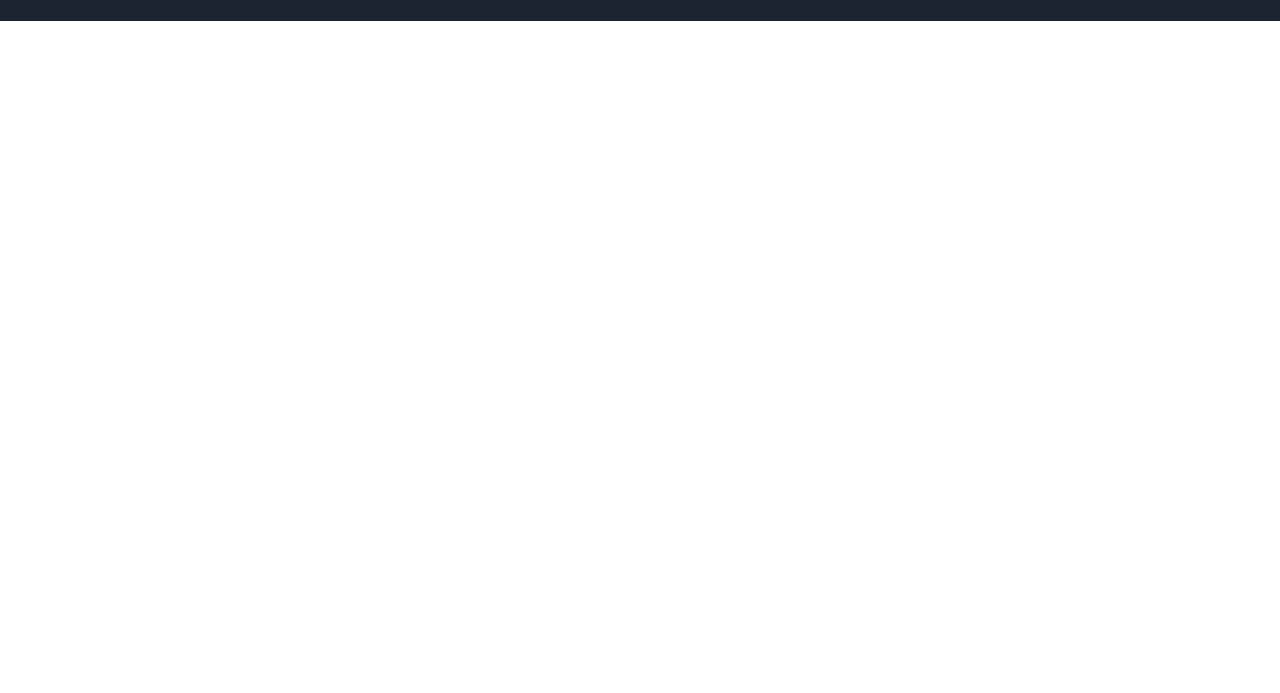
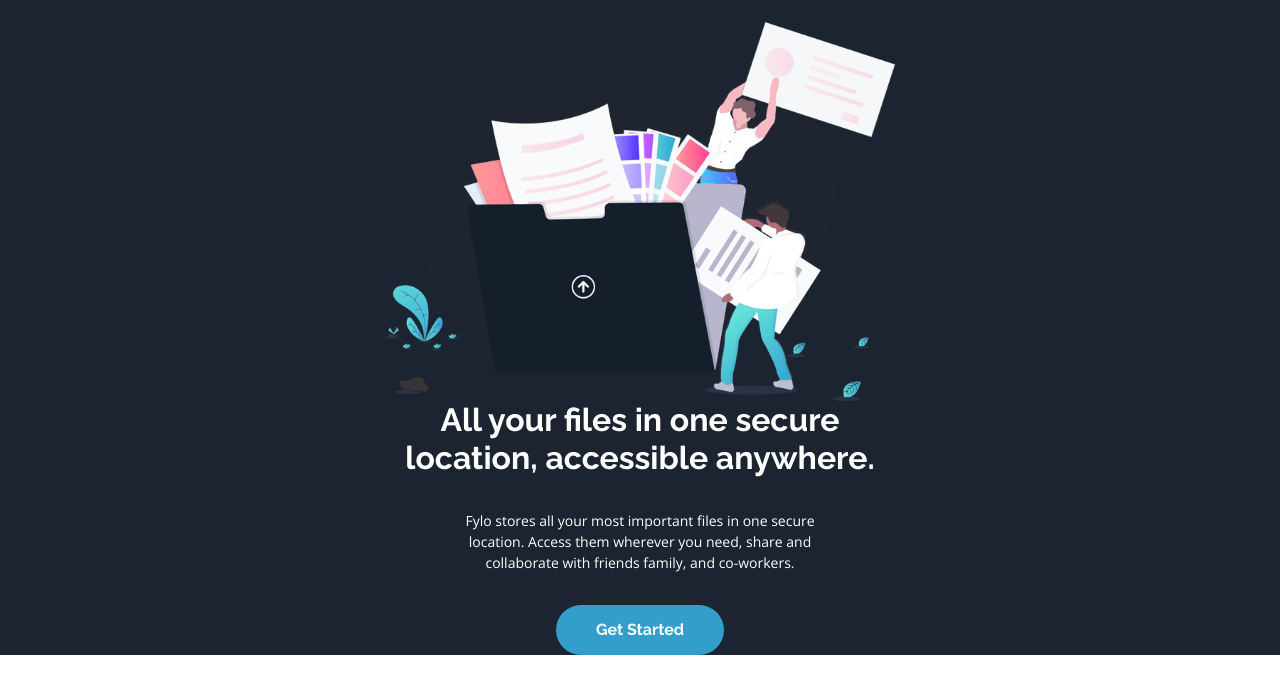
Before and after one commit to Avantifer/Proyectos, a website: page 12.- Duodecimo Proyecto (fylo-dark-landing-page)/index.html in a window 1280 px wide. Shown: the part 79-772 px from the top of the page. Drawn offline with nearby package versions, Linux system fonts and the light colour scheme.

Commit message:
Termino el header

```diff
--- a/12.- Duodecimo Proyecto (fylo-dark-landing-page)/index.html
+++ b/12.- Duodecimo Proyecto (fylo-dark-landing-page)/index.html
@@ -17,7 +17,15 @@
                 <p>Team</p>
                 <p>Sign in</p>
             </div>
-
         </nav>
+        <header>
+            <img src="img/illustration-intro.png" alt="Header Image">
+            <div class="text">
+                <h2>All your files in one secure location, accessible anywhere.</h2>
+                <p>Fylo stores all your most important files in one secure location. Access them wherever you need, share and collaborate with
+                    friends family, and co-workers.</p>
+                <button class="btn rounded-pill">Get Started</button>
+            </div>
+        </header>
     </body>
 </html>
--- a/12.- Duodecimo Proyecto (fylo-dark-landing-page)/sass/abstract/_mixins.scss
+++ b/12.- Duodecimo Proyecto (fylo-dark-landing-page)/sass/abstract/_mixins.scss
@@ -0,0 +1,8 @@
+@media (max-width: 769px) {
+    header{
+        img, .text, .btn{
+            width: 90% !important;
+        }
+
+    }
+}
--- a/12.- Duodecimo Proyecto (fylo-dark-landing-page)/sass/base/_base.scss
+++ b/12.- Duodecimo Proyecto (fylo-dark-landing-page)/sass/base/_base.scss
@@ -7,4 +7,5 @@
     font-family: "Open Sans", sans-serif !important;
     font-size: $font-regular-size !important;
     font-weight: 400 !important;
+    color: $color-white !important;
 }
--- a/12.- Duodecimo Proyecto (fylo-dark-landing-page)/sass/base/_typography.scss
+++ b/12.- Duodecimo Proyecto (fylo-dark-landing-page)/sass/base/_typography.scss
@@ -1,3 +1,14 @@
-nav{
-    color: $color-white;
+h1, h2, h3, h4, h5, .btn {
+    font-family: "Raleway", sans-serif !important;
+    font-weight: 700 !important;
 }
+
+.btn{
+    color: $color-white !important;
+}
+
+header{
+    .text{
+        text-align: center;
+    }
+}
--- a/12.- Duodecimo Proyecto (fylo-dark-landing-page)/sass/layout/_header.scss
+++ b/12.- Duodecimo Proyecto (fylo-dark-landing-page)/sass/layout/_header.scss
@@ -0,0 +1,25 @@
+header{
+    display: flex;
+    flex-direction: column;
+    align-items: center;
+    background-color: $color-signup-blue;
+
+    img{
+        width: 40%;
+    }
+
+    .text{
+        width: 40%;
+
+        p{
+            width: 75%;
+            margin: 2rem 0 2rem 4rem ;
+        }
+    }
+
+    .btn{
+        background-color: $color-blue;
+        width: 33%;
+        padding: 0.75rem 0 ;
+    }
+}
```
Also changed, not shown: 12.- Duodecimo Proyecto (fylo-dark-landing-page)/css/style.css.
